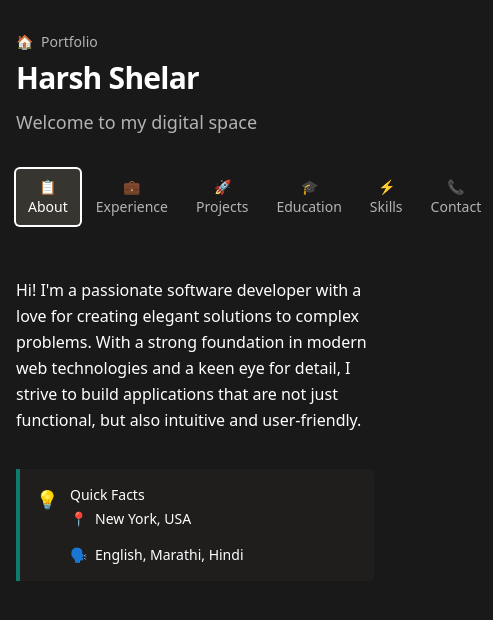
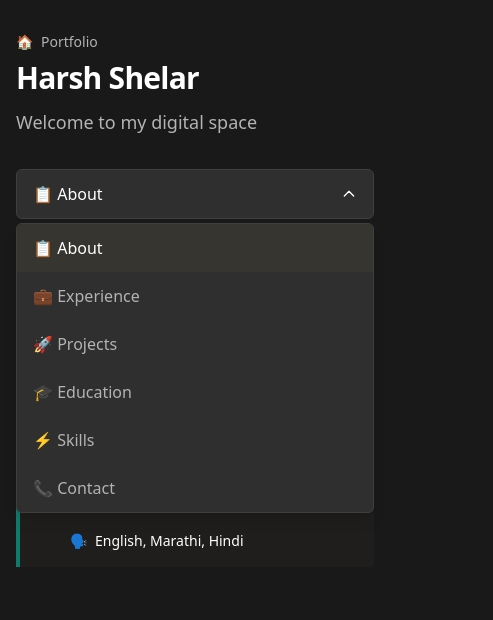
Before and after one commit to TeraSurror/portfolio, a Next.js app: page / in a window 390 px wide. Both pictures are taken after a click on the button "📋 About". Shown: the top 620 px of the page, 493 px wide, since content can reach past the window. Built offline with nearby package versions, Linux system fonts and the light colour scheme.

Commit message:
made it more responsive

```diff
--- a/app/page.tsx
+++ b/app/page.tsx
@@ -1,3 +1,6 @@
+"use client";
+
+import { useState } from "react";
 import { Tabs, TabsContent, TabsList, TabsTrigger } from "@/components/ui/tabs";
 import { About } from "@/components/sections/about";
 import { WorkExperience } from "@/components/sections/work-experience";
@@ -7,6 +10,20 @@ import { Skills } from "@/components/sections/skills";
 import { Contact } from "@/components/sections/contact";
 
 export default function Home() {
+  const [activeTab, setActiveTab] = useState("about");
+  const [isDropdownOpen, setIsDropdownOpen] = useState(false);
+
+  const tabs = [
+    { value: "about", label: "📋 About", component: <About /> },
+    { value: "experience", label: "💼 Experience", component: <WorkExperience /> },
+    { value: "projects", label: "🚀 Projects", component: <Projects /> },
+    { value: "education", label: "🎓 Education", component: <Education /> },
+    { value: "skills", label: "⚡ Skills", component: <Skills /> },
+    { value: "contact", label: "📞 Contact", component: <Contact /> },
+  ];
+
+  const activeTabData = tabs.find(tab => tab.value === activeTab);
+
   return (
     <div className="py-8 sm:py-12 notion-page-enter">
       {/* Notion-style page header */}
@@ -23,69 +40,71 @@ export default function Home() {
         </p>
       </div>
 
-      {/* Notion-style navigation tabs */}
-      <Tabs defaultValue="about" className="w-full">
-        <div className="mb-8">
+      {/* Mobile Dropdown Navigation */}
+      <div className="mb-8 sm:hidden">
+        <div className="relative">
+          <button
+            onClick={() => setIsDropdownOpen(!isDropdownOpen)}
+            className="w-full flex items-center justify-between px-4 py-3 bg-card border border-border rounded-lg text-foreground hover:bg-accent/30 transition-colors"
+          >
+            <span>{activeTabData?.label}</span>
+            <svg
+              className={`w-4 h-4 transition-transform ${isDropdownOpen ? 'rotate-180' : ''}`}
+              fill="none"
+              stroke="currentColor"
+              viewBox="0 0 24 24"
+            >
+              <path strokeLinecap="round" strokeLinejoin="round" strokeWidth={2} d="M19 9l-7 7-7-7" />
+            </svg>
+          </button>
+
+          {isDropdownOpen && (
+            <div className="absolute top-full left-0 right-0 mt-1 bg-card border border-border rounded-lg shadow-lg z-10 animate-in fade-in-0 slide-in-from-top-2 duration-200">
+              {tabs.map((tab) => (
+                <button
+                  key={tab.value}
+                  onClick={() => {
+                    setActiveTab(tab.value);
+                    setIsDropdownOpen(false);
+                  }}
+                  className={`w-full text-left px-4 py-3 hover:bg-accent/30 transition-colors first:rounded-t-lg last:rounded-b-lg ${activeTab === tab.value ? 'bg-accent text-foreground' : 'text-muted-foreground'
+                    }`}
+                >
+                  {tab.label}
+                </button>
+              ))}
+            </div>
+          )}
+        </div>
+      </div>
+
+      {/* Desktop Tabs Navigation */}
+      <Tabs value={activeTab} onValueChange={setActiveTab} className="w-full">
+        <div className="mb-8 hidden sm:block">
           <TabsList className="bg-transparent p-0 h-auto gap-1">
-            <TabsTrigger
-              value="about"
-              className="notion-block px-3 py-2 data-[state=active]:bg-accent data-[state=active]:text-foreground"
-            >
-              📋 About
-            </TabsTrigger>
-            <TabsTrigger
-              value="experience"
-              className="notion-block px-3 py-2 data-[state=active]:bg-accent data-[state=active]:text-foreground"
-            >
-              💼 Experience
-            </TabsTrigger>
-            <TabsTrigger
-              value="projects"
-              className="notion-block px-3 py-2 data-[state=active]:bg-accent data-[state=active]:text-foreground"
-            >
-              🚀 Projects
-            </TabsTrigger>
-            <TabsTrigger
-              value="education"
-              className="notion-block px-3 py-2 data-[state=active]:bg-accent data-[state=active]:text-foreground"
-            >
-              🎓 Education
-            </TabsTrigger>
-            <TabsTrigger
-              value="skills"
-              className="notion-block px-3 py-2 data-[state=active]:bg-accent data-[state=active]:text-foreground"
-            >
-              ⚡ Skills
-            </TabsTrigger>
-            <TabsTrigger
-              value="contact"
-              className="notion-block px-3 py-2 data-[state=active]:bg-accent data-[state=active]:text-foreground"
-            >
-              📞 Contact
-            </TabsTrigger>
+            {tabs.map((tab) => (
+              <TabsTrigger
+                key={tab.value}
+                value={tab.value}
+                className="notion-block px-3 py-2 data-[state=active]:bg-accent data-[state=active]:text-foreground"
+              >
+                {tab.label}
+              </TabsTrigger>
+            ))}
           </TabsList>
         </div>
 
         {/* Content sections */}
         <div className="space-y-6">
-          <TabsContent value="about" className="focus-visible:outline-none mt-0 animate-in fade-in-0 slide-in-from-bottom-2 duration-300">
-            <About />
-          </TabsContent>
-          <TabsContent value="experience" className="focus-visible:outline-none mt-0 animate-in fade-in-0 slide-in-from-bottom-2 duration-300">
-            <WorkExperience />
-          </TabsContent>
-          <TabsContent value="projects" className="focus-visible:outline-none mt-0 animate-in fade-in-0 slide-in-from-bottom-2 duration-300">
-            <Projects />
-          </TabsContent>
-          <TabsContent value="education" className="focus-visible:outline-none mt-0 animate-in fade-in-0 slide-in-from-bottom-2 duration-300">
-            <Education />
-          </TabsContent>
-          <TabsContent value="skills" className="focus-visible:outline-none mt-0 animate-in fade-in-0 slide-in-from-bottom-2 duration-300">
-            <Skills />
-          </TabsContent>
-          <TabsContent value="contact" className="focus-visible:outline-none mt-0 animate-in fade-in-0 slide-in-from-bottom-2 duration-300">
-            <Contact />
-          </TabsContent>
+          {tabs.map((tab) => (
+            <TabsContent
+              key={tab.value}
+              value={tab.value}
+              className="focus-visible:outline-none mt-0 animate-in fade-in-0 slide-in-from-bottom-2 duration-300"
+            >
+              {tab.component}
+            </TabsContent>
+          ))}
         </div>
       </Tabs>
     </div>
```
